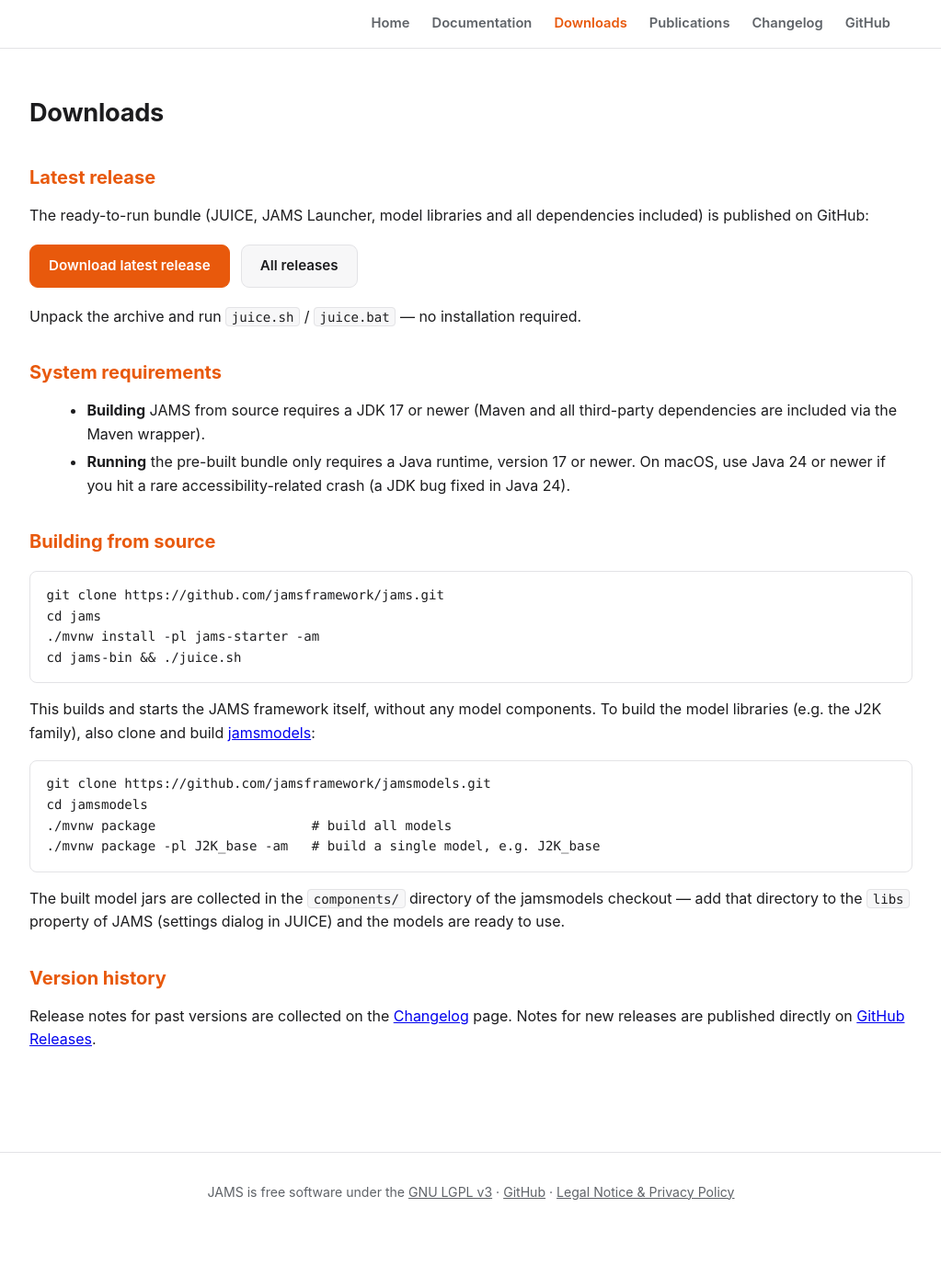
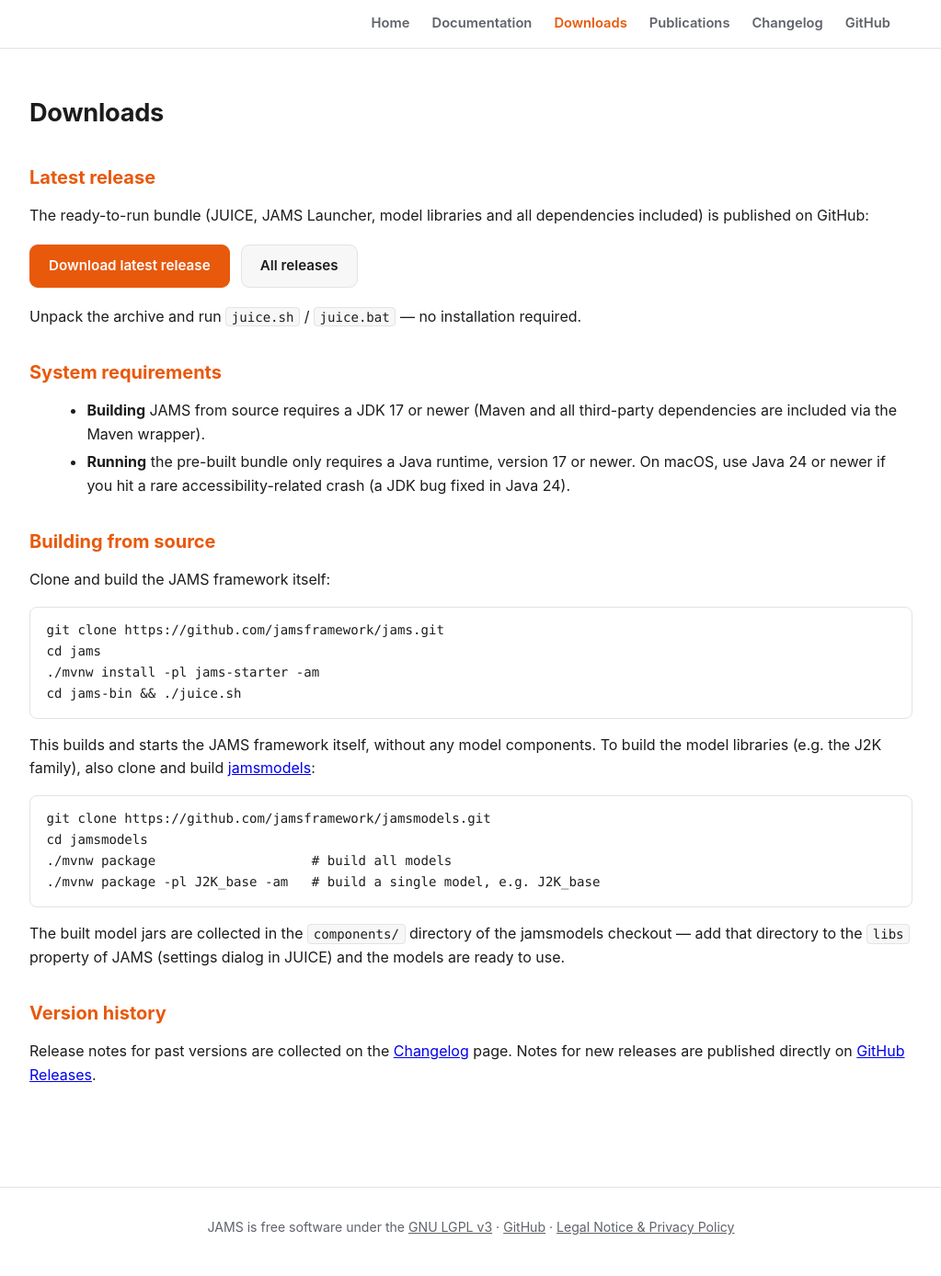
Before and after one commit to jamsframework/jamsframework.github.io, a Jekyll site: the page built from downloads/index.md, in a window 1280 px wide. Shown: the whole page at 92% size, without its empty margins (128-1151 px from the left). Built offline with Jekyll 4.4.1, drawn with Linux system fonts in a browser that asks for light colours; before the commit the page ends 1350 px from its top, so only the background shows below that.

Commit message:
Add intro sentence for the JAMS build block, matching jamsmodels
Co-Authored-By: Claude Sonnet 5 <noreply@anthropic.com>

````diff
--- a/downloads/index.md
+++ b/downloads/index.md
@@ -22,6 +22,8 @@ Unpack the archive and run `juice.sh` / `juice.bat` — no installation required
 
 ## Building from source
 
+Clone and build the JAMS framework itself:
+
 ```
 git clone https://github.com/jamsframework/jams.git
 cd jams
````
